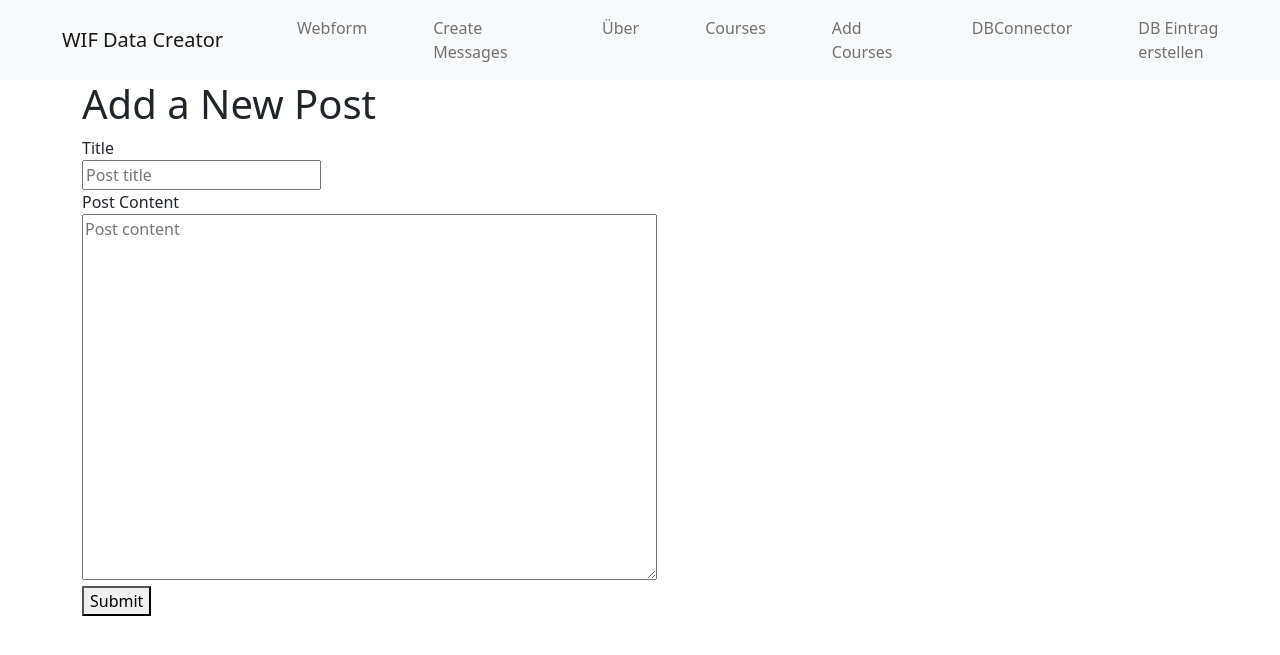
After one commit to gerfru/WIFDC, a Flask app: page /createDBentry/ in a window 1280 px wide. The commit adds this page. Shown: the top 655 px of the page. Run offline with Flask 2, Linux system fonts and the light colour scheme.

Commit message:
Session 6 - bis Edit

```diff
--- a/Frontend/WIFDC.py
+++ b/Frontend/WIFDC.py
@@ -1,6 +1,7 @@
 #Imports we surely need
 from flask import Flask, render_template, abort, request, url_for, flash, redirect
 from forms import CourseForm
+from DBConnector import connectDB
 
 
 # Wir definieren die App und einen Namen, der vom Filenamen übernommen wird.
@@ -104,3 +105,33 @@ def addCourse():
                              })
         return redirect(url_for('courses'))
     return render_template('addCourse.html', form=form)
+
+
+@app.route('/DBConnector/')
+def DBConnector():
+    conn, cur = connectDB('localhost', 'HCE')
+    cur.execute('select * from hce.Test_WIFDC.posts')
+    posts = cur.fetchall()
+    conn.close()
+    print(posts)
+    return render_template('DBConnector.html', posts=posts)
+
+@app.route('/createDBentry/', methods=('GET', 'POST'))
+def createDBentry():
+    if request.method == 'POST':
+        title = request.form['title']
+        content = request.form['content']
+
+        if not title:
+            flash('Title is required!')
+        elif not content:
+            flash('Content is required!')
+        else:
+            conn, cur = connectDB('localhost', 'HCE')
+            strQuery = '''INSERT INTO hce.TEST_WIFDC.posts (title, content) VALUES ('{strTitle}','{strContent}')'''
+            cur.execute(strQuery.format(strTitle=title,strContent=content))
+            conn.commit()
+            conn.close()
+            return redirect(url_for('DBConnector'))
+
+    return render_template('createDBentry.html')
--- a/Frontend/templates/base.html
+++ b/Frontend/templates/base.html
@@ -56,10 +56,17 @@
             <li class="nav-item">
               <a class="nav-link" href="{{ url_for('addCourse') }}">Add Courses</a>
             </li>
+            <li class="nav-item">
+              <a class="nav-link" href="{{ url_for('DBConnector') }}">DBConnector</a>
+            </li>
+            <li class="nav-item">
+              <a class="nav-link" href="{{ url_for('createDBentry') }}">DB Eintrag erstellen</a>
+            </li>
         </ul>
         </div>
     </div>
     </nav>
+
     <div class="container">
       {% for message in get_flashed_messages() %}
       <div class="alert">{{ message }}</div>
--- /dev/null
+++ b/Frontend/templates/createDBentry.html
@@ -0,0 +1,23 @@
+{% extends 'base.html' %}
+
+{% block content %}
+    <h1>{% block title %} Add a New Post {% endblock %}</h1>
+    <form method="post">
+        <label for="title">Title</label>
+        <br>
+        <input type="text" name="title"
+               placeholder="Post title"
+               value="{{ request.form['title'] }}"></input>
+        <br>
+
+        <label for="content">Post Content</label>
+        <br>
+        <textarea name="content"
+                  placeholder="Post content"
+                  rows="15"
+                  cols="60"
+                  >{{ request.form['content'] }}</textarea>
+        <br>
+        <button type="submit">Submit</button>
+    </form>
+{% endblock %}
```
Also changed, not shown: Frontend/DBConnector.py (added, +17 -0 lines), Frontend/templates/DBConnector.html (added, +12 -0 lines).
